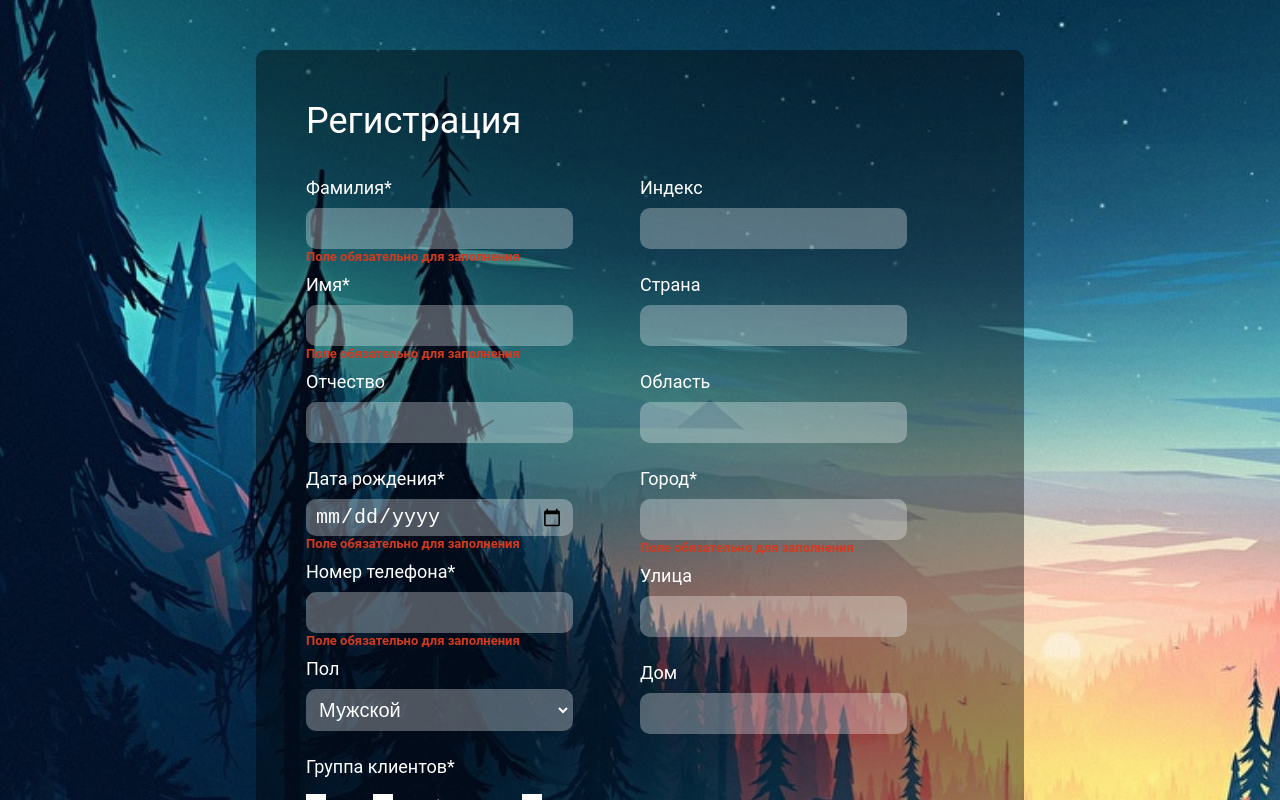
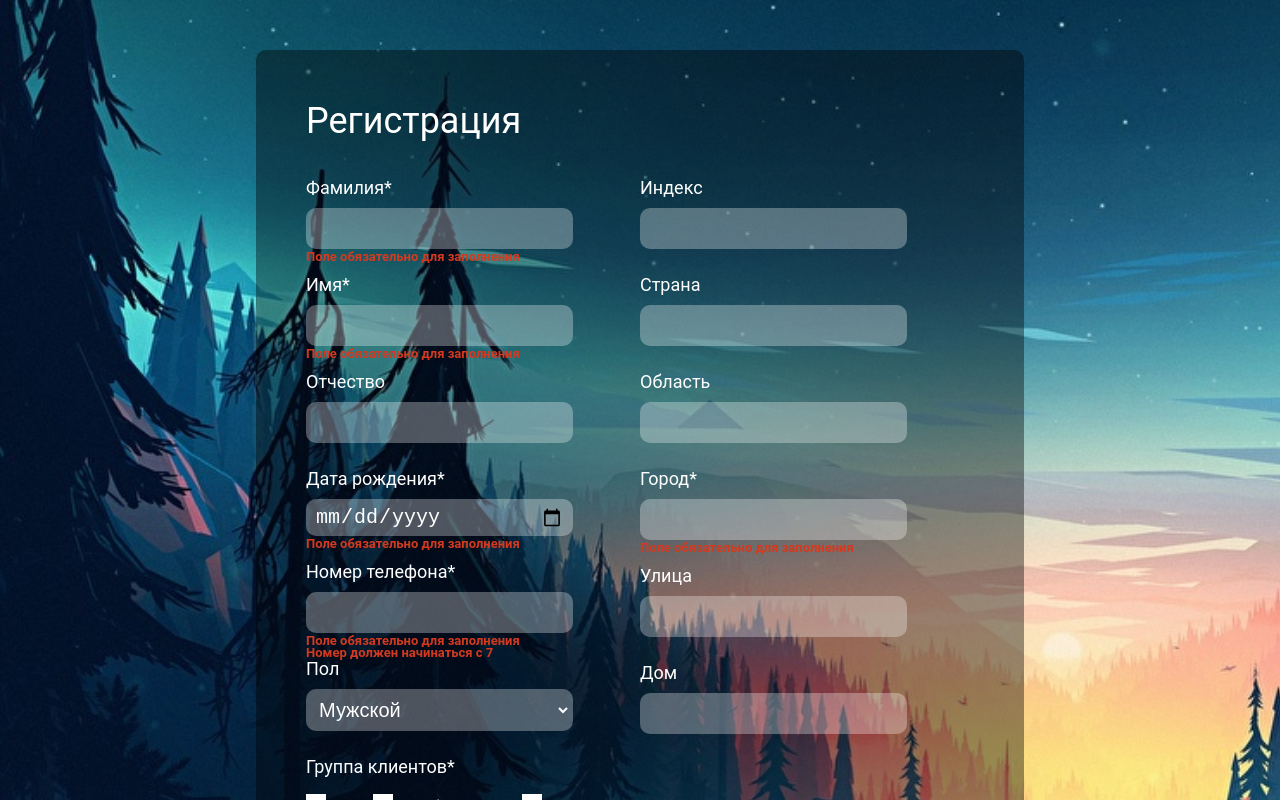
Before and after one commit to gabdykalyk/VueForm, a Vue app: page / in a window 1280 px wide. Shown: the top 800 px of the page. Built offline with nearby package versions, Linux system fonts and the light colour scheme.

Commit message:
tel validation fixed

```diff
--- a/src/components/Form.vue
+++ b/src/components/Form.vue
@@ -48,9 +48,12 @@
                   <input class="form__input" type="tel" id="tel"
                   @blur="$v.formReg.tel.$touch()"
                   v-model="formReg.tel">
-
+                    {{ formReg.tel[0] }}
                   <div class="error" v-if="!$v.formReg.tel.required">Поле обязательно для заполнения</div>
                   <div class="error" v-if="!$v.formReg.tel.numeric">Неверный формат номера телефона</div>
+                  <div class="error" v-if="!$v.formReg.tel.minLength">Неверный формат номера телефона</div>
+                  <div class="error" v-if="!$v.formReg.tel.maxLength">Неверный формат номера телефона</div>
+                  <div class="error error-tel" v-if="!(formReg.tel[0] === '7')">Номер должен начинаться с 7</div>
                 </div>
 
                 <div class="form__group">
@@ -229,7 +232,7 @@
 
 
 <script>
-import { required, helpers, numeric } from 'vuelidate/lib/validators'
+import { required, helpers, numeric, minLength, maxLength } from 'vuelidate/lib/validators'
 const alpha = helpers.regex('alpha', /^[a-zA-Zа-яёА-ЯЁ]*$/)
 
 export default {
@@ -294,7 +297,9 @@ export default {
         },
         tel: {
           required,
-          numeric
+          numeric,
+          minLength: minLength(11),
+          maxLength: maxLength(11)
         },
         city: {
           required,
@@ -520,6 +525,10 @@ label {
   font-size: 13px;
   font-weight: 700;
   position: absolute;
+
+  &-tel {
+    top: 117%;
+  }
 }
 
 .container .frame .form__input {
```
